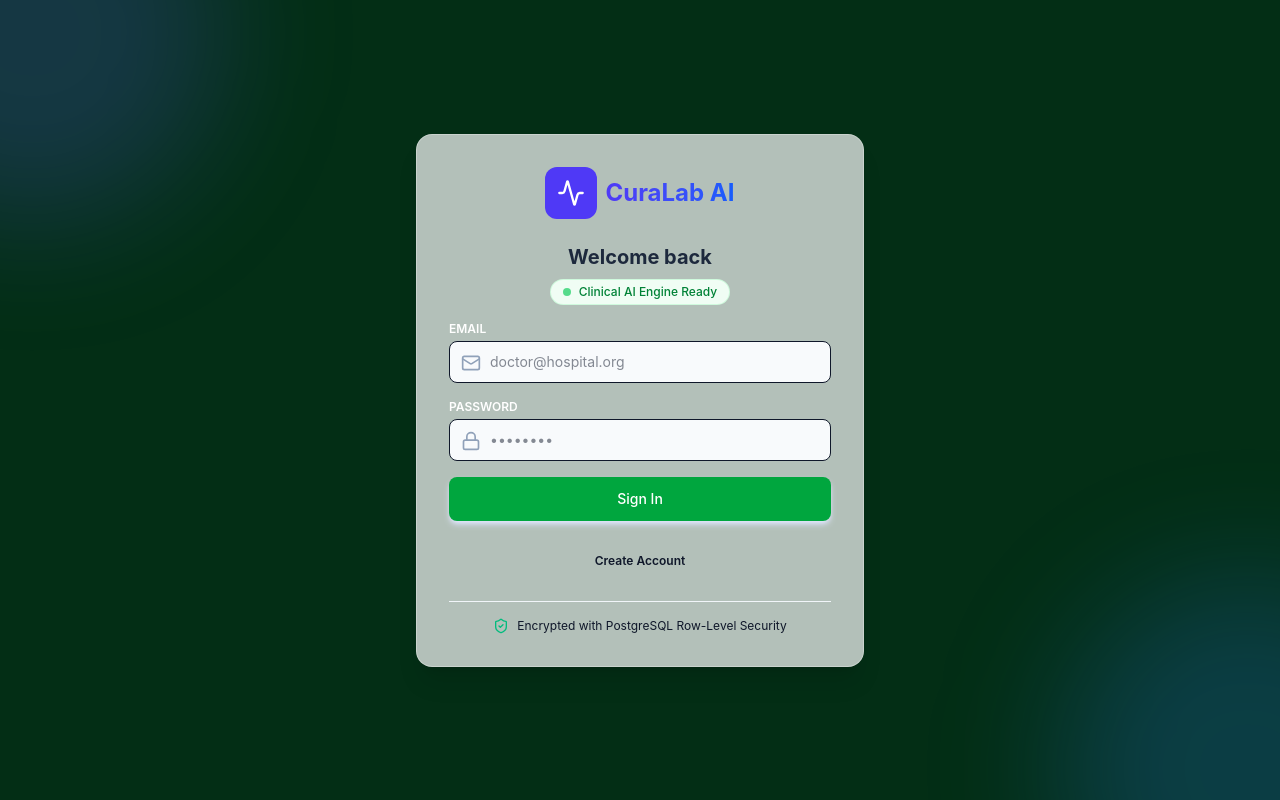
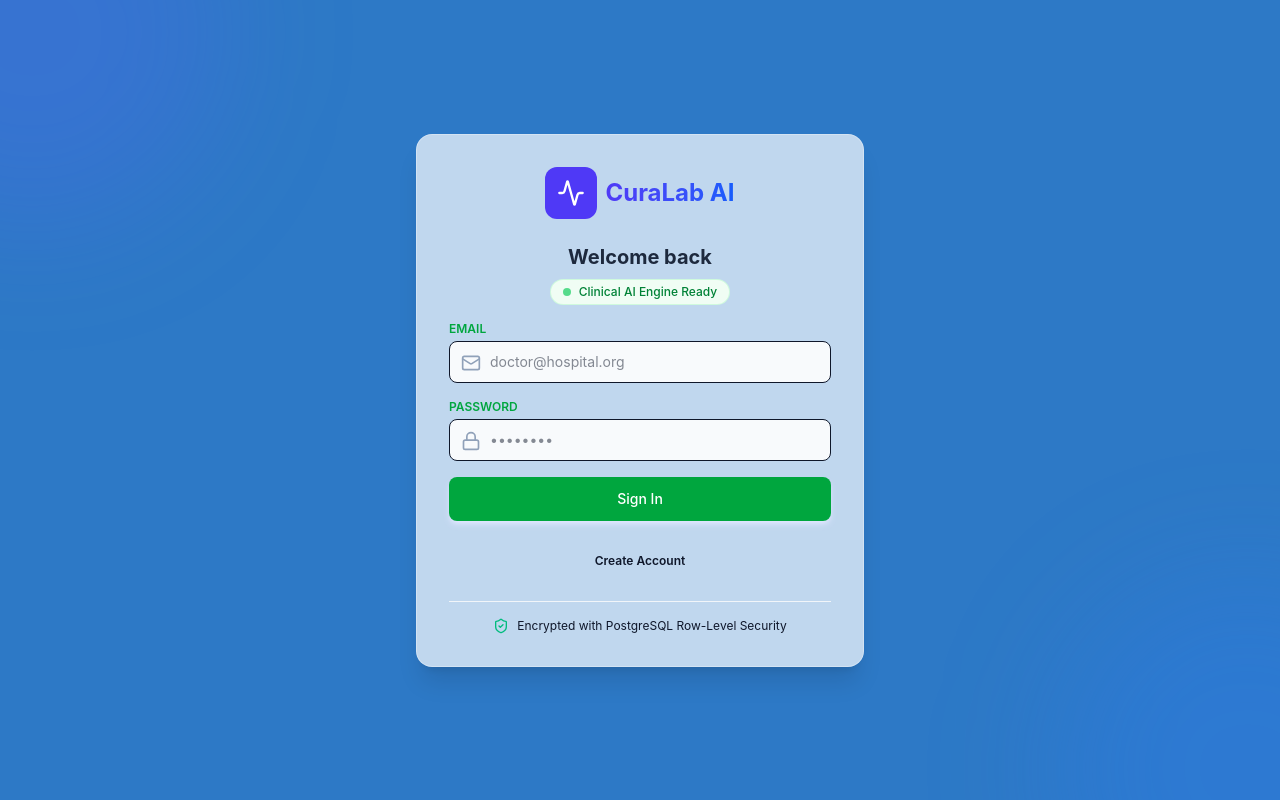
Before and after one commit to rrabia133-sketch/curalab-ai, a React (Vite) app in the folder client/: page / in a window 1280 px wide. Built offline with nearby package versions, Linux system fonts and the light colour scheme; no server answers.

Commit message:
feat: implement UI/UX Pro Max agent skill and backend PDF service with file validation

```diff
--- a/client/src/pages/AuthPage.tsx
+++ b/client/src/pages/AuthPage.tsx
@@ -36,7 +36,7 @@ export const AuthPage: React.FC = () => {
     };
 
     return (
-        <div className="min-h-screen bg-green-950 flex items-center justify-center p-4 relative overflow-hidden" >
+        <div className="min-h-screen bg-black-950 flex items-center justify-center p-4 relative overflow-hidden" >
             <div className="absolute -top-40 -left-40 w-96 h-96 bg-indigo-500/20 rounded-full blur-3xl pointer-events-none" />
             <div className="absolute -bottom-40 -right-40 w-96 h-96 bg-blue-500/20 rounded-full blur-3xl pointer-events-none" />
             <div className="max-w-md w-full bg-white/70 backdrop-blur-sm rounded-2xl shadow-xl border border-white/30 p-8">
@@ -67,7 +67,7 @@ export const AuthPage: React.FC = () => {
 
                 <form onSubmit={handleAuth} className="space-y-4">
                     <div>
-                        <label className="block text-xs font-semibold text-slate-600 uppercase mb-1 text-white">Email</label>
+                        <label className="block text-xs font-semibold text-green-600 uppercase mb-1">Email</label>
                         <div className="relative">
                             <Mail className="w-5 h-5 text-slate-400 absolute left-3 top-3" />
                             <input
@@ -82,7 +82,7 @@ export const AuthPage: React.FC = () => {
                     </div>
 
                     <div>
-                        <label className="block text-xs font-semibold text-slate-600 uppercase mb-1 text-white">Password</label>
+                        <label className="block text-xs font-semibold text-green-600 uppercase mb-1">Password</label>
                         <div className="relative">
                             <Lock className="w-5 h-5 text-slate-400 absolute left-3 top-3" />
                             <input
```
Also changed, not shown: 2 other files (tests, documents, lock files or other folders).
